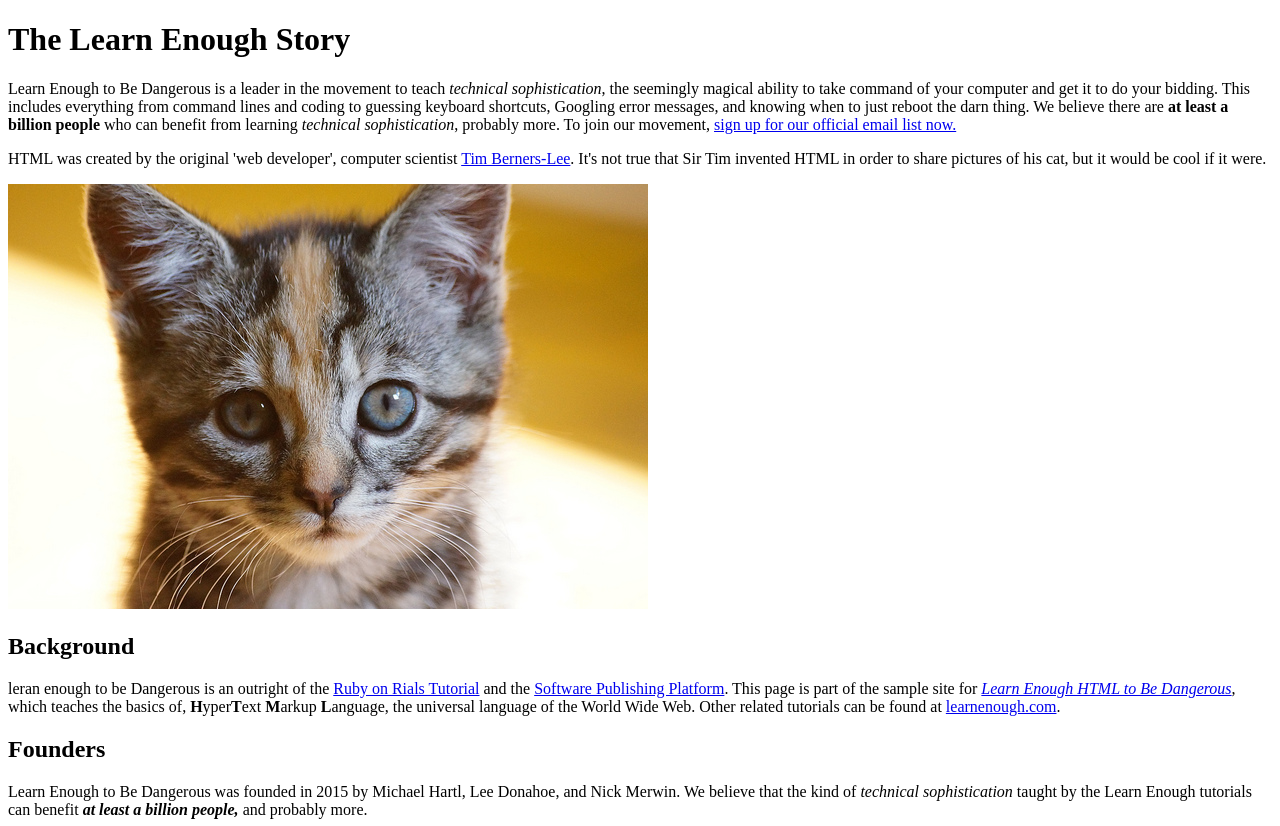
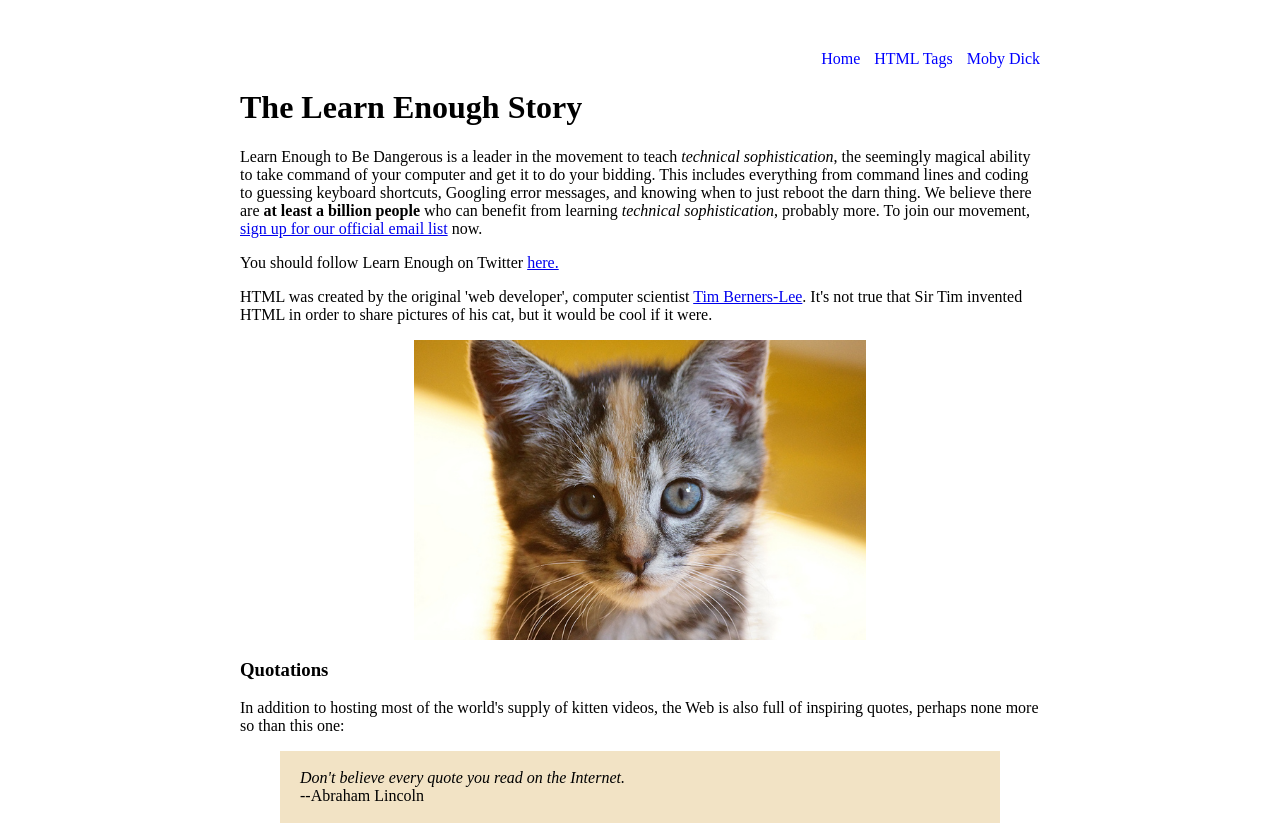
Before and after one commit to iam-bee/sample_website, a plain HTML site: page index.html in a window 1280 px wide. Shown: the top 826 px of the page. Drawn offline with Linux system fonts and the light colour scheme.

Commit message:
finish the sample website

```diff
--- a/index.html
+++ b/index.html
@@ -1,10 +1,26 @@
+
+<!DOCTYPE html>
+    <html>
+        <head>
+            <title>Learn Enough to Be Dangerous</title>
+            <meta charset="utf-8">
+        </head>
+
+        <body>
+            <div style="text-align: right;">
+                <a href="index.html" style="text-decoration: none; color: blue;">Home</a>
+                <a href="tags.html" style="margin-left: 10px; text-decoration: none; color: blue;">HTML Tags</a>
+                <a href="moby_dick.html" style="margin-left: 10px; text-decoration: none; color: blue;">Moby Dick</a>
+            </div>
+        </body>
+    </html>
 <!DOCTYPE html>
 <html>
     <head>
         <title>PAGE TITLE</title>
         <meta charset="utf-8">
     </head>
-    <body>
+    <body style="width: 800px; margin: 20px auto; padding: 30px; ">
         <h1>The Learn Enough Story</h1>
         <p>
             Learn Enough to Be Dangerous is a leader in the movement to teach <em>technical
@@ -14,14 +30,40 @@
             Googling error messages, and knowing when to just reboot the darn thing.
             We believe there are <strong>at least a billion people </strong>who can benefit
             from learning <em>technical sophistication</em>, probably more. To join our movement,
-            <a href="http://learnenough.com/email"> sign up for our official email list now.</a>
+            <a href="http://learnenough.com/email"> sign up for our official email list</a> now.
         </p>
+        <p>
+            You should follow Learn Enough on Twitter <a href="http://twitter.com/learnenough" target="_blank">
+            here.
+            </a>
+            <!--<br>
+            <a href="http://twitter.com/learnenough" target="_blank" style="text-decoration: none;">
+                <img src="images/small_twitter_logo.png">
+            </a>-->
+        </p>
+
         <p>
             HTML was created by the original 'web developer', computer scientist <a href="https://en.wikipedia.org/wiki/
             Tim_Berners-Lee">Tim Berners-Lee</a>. It's not true that Sir Tim invented HTML in order to
             share pictures of his cat, but it would be cool if it were.
         </p>
-        <img src="images/kitten.jpg" alt="An adorable kitten">
+        <a href="https://www.flickr.com/photos/deborah_s_perspective/14144861329">
+        <img src="images/kitten.jpg" alt="An adorable kitten" height="300px" style="display: block; margin: 0 auto">
+        </a>
+        <h3>Quotations</h3>
+            <p>
+                In addition to hosting most of the world's supply of kitten videos, the Web is also full of inspiring quotes, perhaps none more so than this one:
+            </p>
+
+            <p>
+                <blockquote style="padding: 2px 20px; background-color: #f2e3c5;">
+                <p>
+                    <em>Don't believe every quote you read on the Internet.</em>
+                    <br>
+                    --Abraham Lincoln
+                </p>
+                </blockquote>
+            </p>
 
         <h2>Background</h2>
         <P>
@@ -75,5 +117,6 @@
             <br>
             You should follow Nick on Twitter <a href="https://twitter.com/nickmerwin"; target="_blank">here</a>.
         </p>
-
+        <a href="https://www.freepnglogos.com/pics/logo-twitter-png">Logo Twitter from freepnglogos.com</a>
+    </body>
 </html>
```
